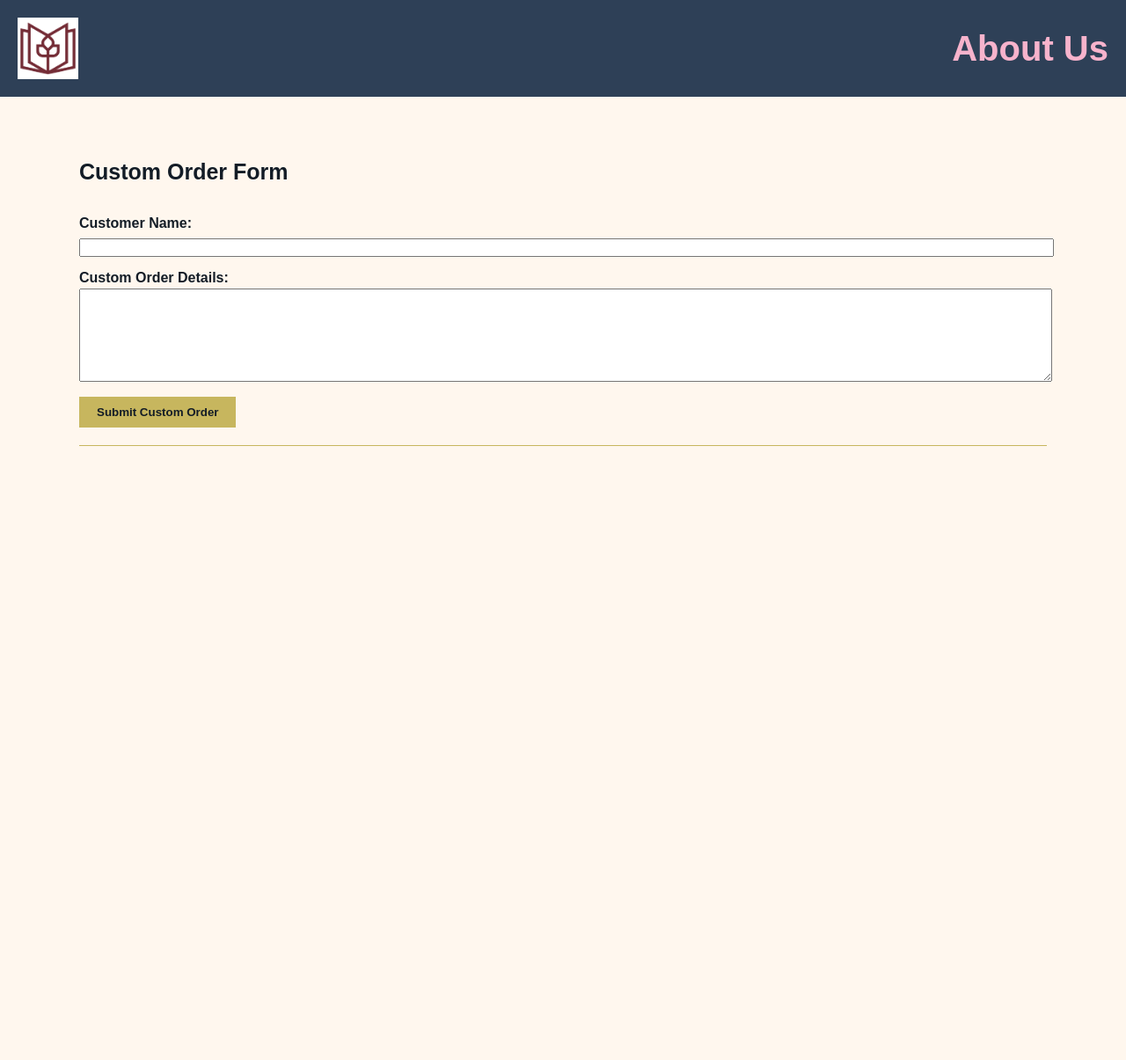
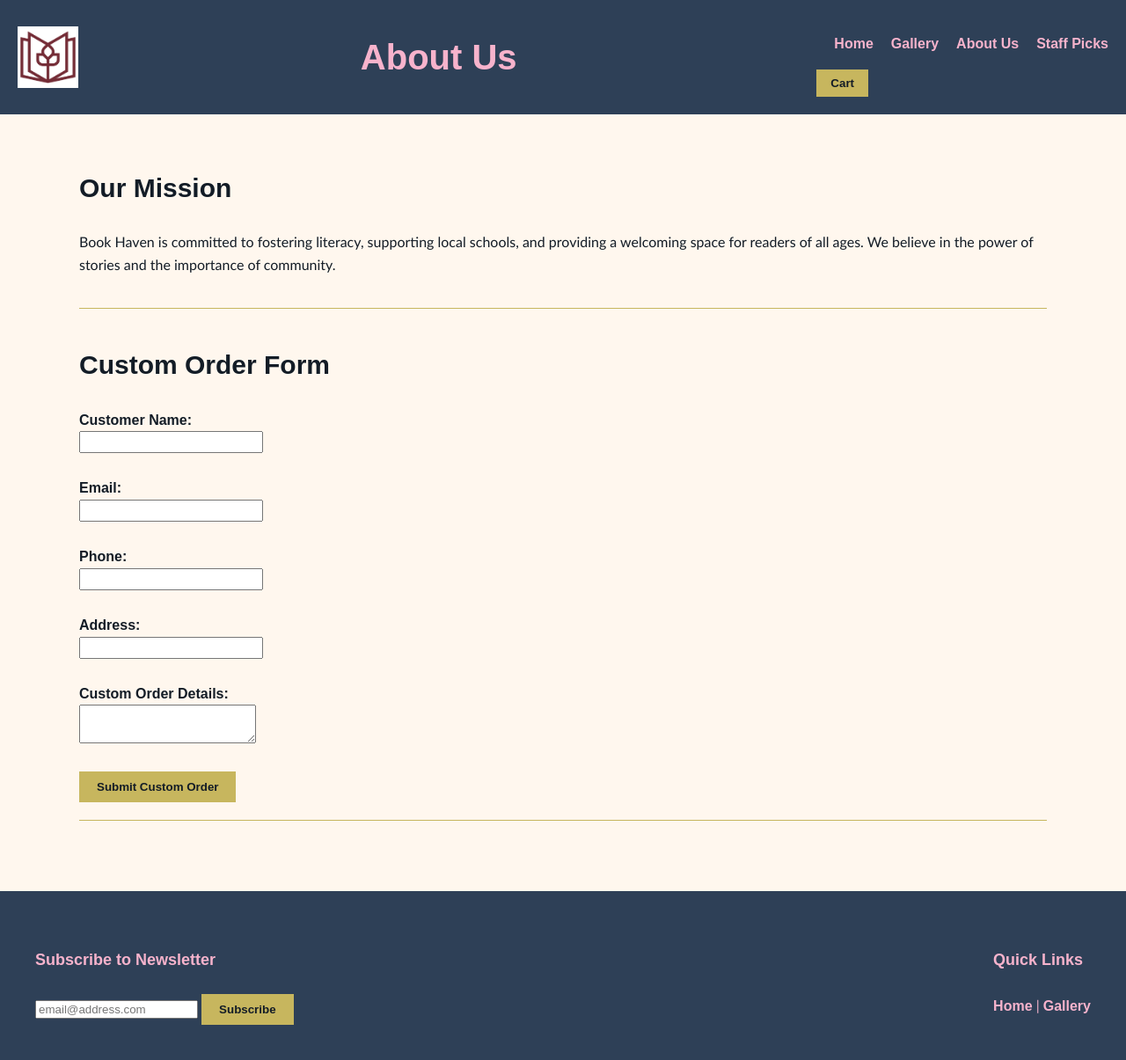
Before and after one commit to Stevenlittle74/bookstoresite, a website: page about-us.html in a window 1280 px wide. Shown: the whole page at 88% size. Before the commit the page ends 800 px from the top, so only its background shows below. Drawn offline with Linux system fonts and the light colour scheme.

Commit message:
Almost done

```diff
--- a/about-us.html
+++ b/about-us.html
@@ -2,52 +2,77 @@
 <html lang="en">
 <head>
     <meta charset="UTF-8">
-    <title>About Us - Book Haven</title>
+    <title>Book Haven - About Us</title>
     <link rel="stylesheet" href="style.css">
+    <script src="script.js" defer></script>
 </head>
+
 <body>
+
+    <!-- HEADER WITH NAV + CART BUTTON -->
     <header>
         <img src="images/Client3_Logo_Red.png" alt="Book Haven Red Logo">
         <h1 class="display-title">About Us</h1>
+
+        <nav>
+            <ul>
+                <li><a href="index.html">Home</a></li>
+                <li><a href="gallery.html">Gallery</a></li>
+                <li><a href="about-us.html">About Us</a></li>
+                <li><a href="staff-picks.html">Staff Picks</a></li>
+            </ul>
+
+            <button onclick="openCart()" class="cart-button">Cart</button>
+        </nav>
     </header>
 
     <main>
-        <section id="feedback">
-            <h3 class="title">Custom Order Form</h3>
-            <form id="orderForm">
+        <section>
+            <h2 class="title-large">Our Mission</h2>
+            <p class="body">
+                Book Haven is committed to fostering literacy, supporting local schools, and providing a welcoming
+                space for readers of all ages. We believe in the power of stories and the importance of community.
+            </p>
+        </section>
+
+        <!-- CUSTOMER FORM (LOCALSTORAGE REQUIREMENT) -->
+        <section>
+            <h2 class="title-large">Custom Order Form</h2>
+
+            <form id="customOrderForm" onsubmit="saveCustomOrder(event)">
                 <label class="body-strong">Customer Name:</label><br>
-                <input type="text" id="custName" required style="width:100%; margin-bottom:10px;"><br>
+                <input type="text" id="customerName" class="body" required><br><br>
+
+                <label class="body-strong">Email:</label><br>
+                <input type="email" id="customerEmail" class="body" required><br><br>
+
+                <label class="body-strong">Phone:</label><br>
+                <input type="tel" id="customerPhone" class="body" required><br><br>
+
+                <label class="body-strong">Address:</label><br>
+                <input type="text" id="customerAddress" class="body" required><br><br>
 
                 <label class="body-strong">Custom Order Details:</label><br>
-                <textarea id="orderDetails" required style="width:100%; height:100px; margin-bottom:10px;"></textarea><br>
+                <textarea id="orderDetails" class="body" required></textarea><br><br>
 
-                <button type="button" onclick="saveCustomOrder()">Submit Custom Order</button>
+                <button type="submit">Submit Custom Order</button>
             </form>
         </section>
     </main>
 
-    <script>
-        // Use localStorage for permanent customer information
-        function saveCustomOrder() {
-            const name = document.getElementById("custName").value;
-            const details = document.getElementById("orderDetails").value;
+    <!-- FOOTER -->
+    <footer>
+        <div class="newsletter">
+            <h4 class="subtitle">Subscribe to Newsletter</h4>
+            <input type="email" placeholder="email@address.com">
+            <button type="button" onclick="alert('Thank you for subscribing.')">Subscribe</button>
+        </div>
 
-            if (name && details) {
-                const customOrder = {
-                    customerName: name,
-                    orderInfo: details,
-                    timestamp: new Date().toLocaleString()
-                };
+        <div class="footer-links">
+            <h4 class="subtitle">Quick Links</h4>
+            <nav><a href="index.html">Home</a> | <a href="gallery.html">Gallery</a></nav>
+        </div>
+    </footer>
 
-                // Save to localStorage (persists even if browser closes)
-                localStorage.setItem('savedCustomOrder', JSON.stringify(customOrder));
-
-                alert("Success! Custom order for " + name + " has been saved to local storage.");
-                document.getElementById("orderForm").reset();
-            } else {
-                alert("Please fill out both fields before submitting.");
-            }
-        }
-    </script>
 </body>
 </html>
--- a/script.js
+++ b/script.js
@@ -52,3 +52,18 @@ function processOrder() {
     alert("Thank you for your order! Your cart has been cleared.");
     closeModal();
 }
+function saveCustomOrder(event) {
+    event.preventDefault();
+
+    const orderData = {
+        name: document.getElementById("customerName").value,
+        email: document.getElementById("customerEmail").value,
+        phone: document.getElementById("customerPhone").value,
+        address: document.getElementById("customerAddress").value,
+        details: document.getElementById("orderDetails").value
+    };
+
+    localStorage.setItem("customOrder", JSON.stringify(orderData));
+
+    window.location.href = "confirmation.html";
+}
--- a/style.css
+++ b/style.css
@@ -163,3 +163,13 @@ button:hover {
   background-color: var(--dusty-rose);
   color: var(--inkwell-blue);
 }
+.cart-button {
+  background-color: var(--aged-gold);
+  color: var(--bookish-black);
+  border: none;
+  padding: 8px 16px;
+  margin-left: 20px;
+  cursor: pointer;
+  font-weight: bold;
+  font-family: Arial, sans-serif;
+}
```
Also changed, not shown: confirmation.html (added, +37 -0 lines), gallery.html (+1 -0 lines), index.html (+1 -0 lines), staff-picks.html (+1 -0 lines).
